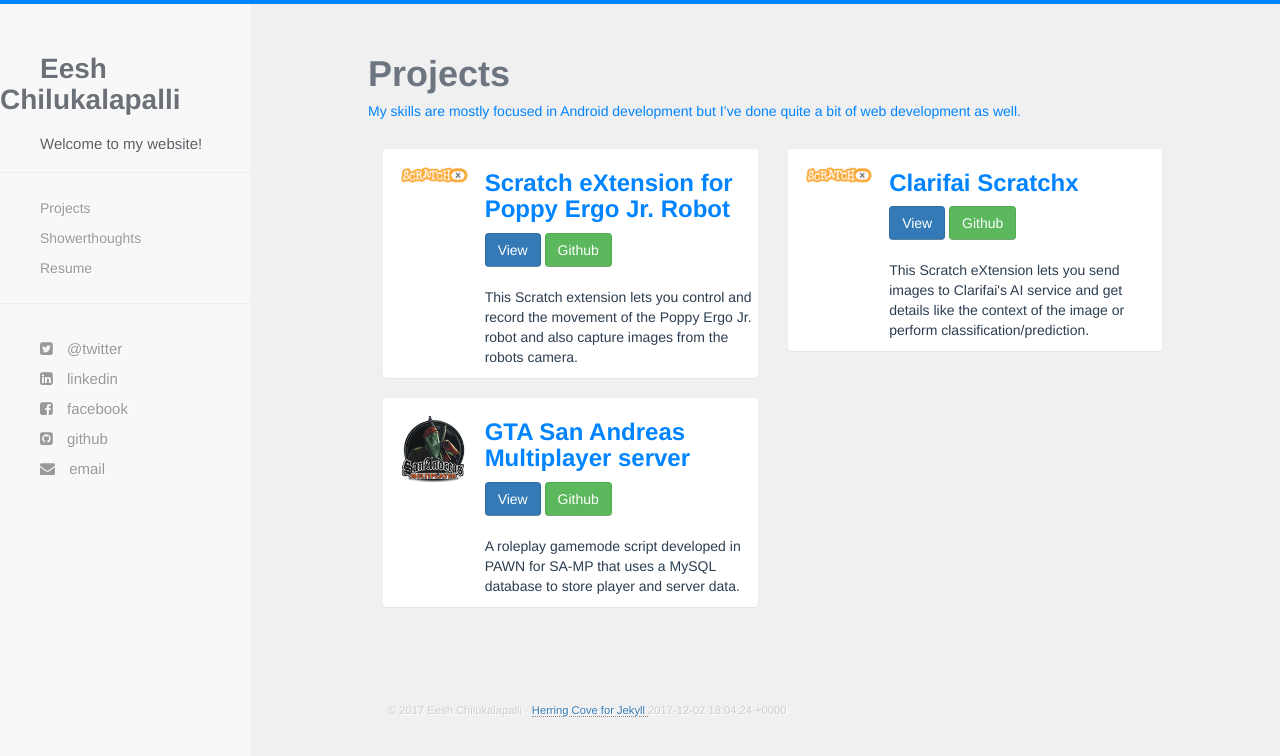
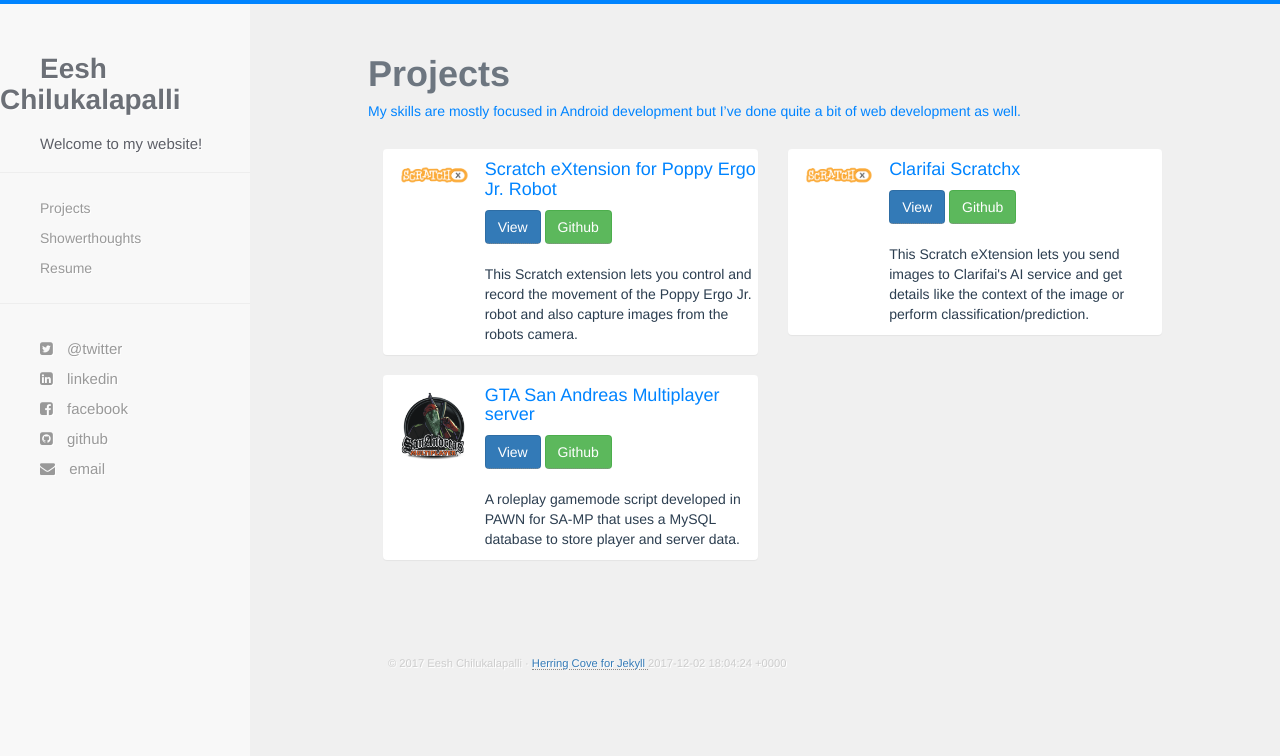
Before and after one commit to eesh/eesh.github.io, a Jekyll site: the page built from projects.markdown, in a window 1280 px wide. Shown: the top 756 px of the page. Built offline with Jekyll 4.4.1, drawn with Linux system fonts in a browser that asks for light colours; nearby versions of some CDN libraries.

Commit message:
project template changes

```diff
--- a/css/hc.css
+++ b/css/hc.css
@@ -538,6 +538,11 @@
   font-size:1em
 }
 
+.project-thumbnail
+{
+  position: relative;
+}
+
 .user-card
 {
   background-color:#f9f9f9;
--- /dev/null
+++ b/project_port_template.markdown
@@ -0,0 +1,6 @@
+---
+title:
+github:
+logo:
+short_desc:
+---
--- a/projects.markdown
+++ b/projects.markdown
@@ -20,11 +20,11 @@
       <div class="col-md-6">
         <div class="panel">
           <div class="row">
-            <div class="col-md-3">
-              <img src="images/{{ project.logo }}" style="margin: 15px">
+            <div class="col-md-3 vcenter">
+              <img src="images/{{ project.logo }}" style="margin: 15px" class="img-responsive">
             </div>
             <div class="col-md-9">
-              <h3>{{ project.title }}</h3>
+              <h4>{{ project.title }}</h4>
               <a href="{{ project.url }}" class="btn btn-primary">View</a>&nbsp;<a href="{{ project.github }}" class="btn btn-success">Github</a>
               <br />
               <br />
@@ -39,10 +39,10 @@
         <div class="panel">
           <div class="row">
             <div class="col-md-3">
-              <img src="images/{{ project.logo }}" style="margin: 15px">
+              <img src="images/{{ project.logo }}" style="margin: 15px" class="project-thumbnail">
             </div>
             <div class="col-md-9">
-              <h3>{{ project.title }}</h3>
+              <h4>{{ project.title }}</h4>
               <a href="{{ project.url }}" class="btn btn-primary">View</a>&nbsp;<a href="{{ project.github }}" class="btn btn-success">Github</a>
               <br />
               <br />
```
